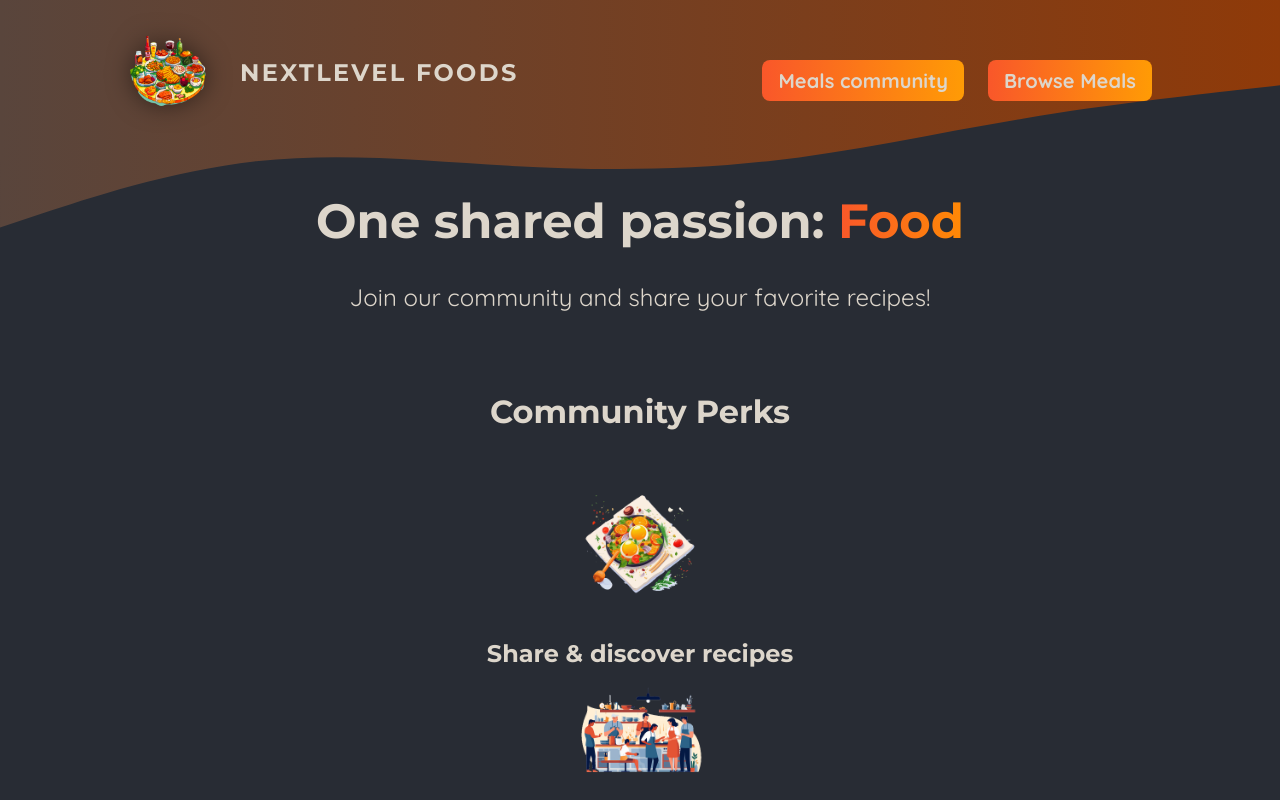
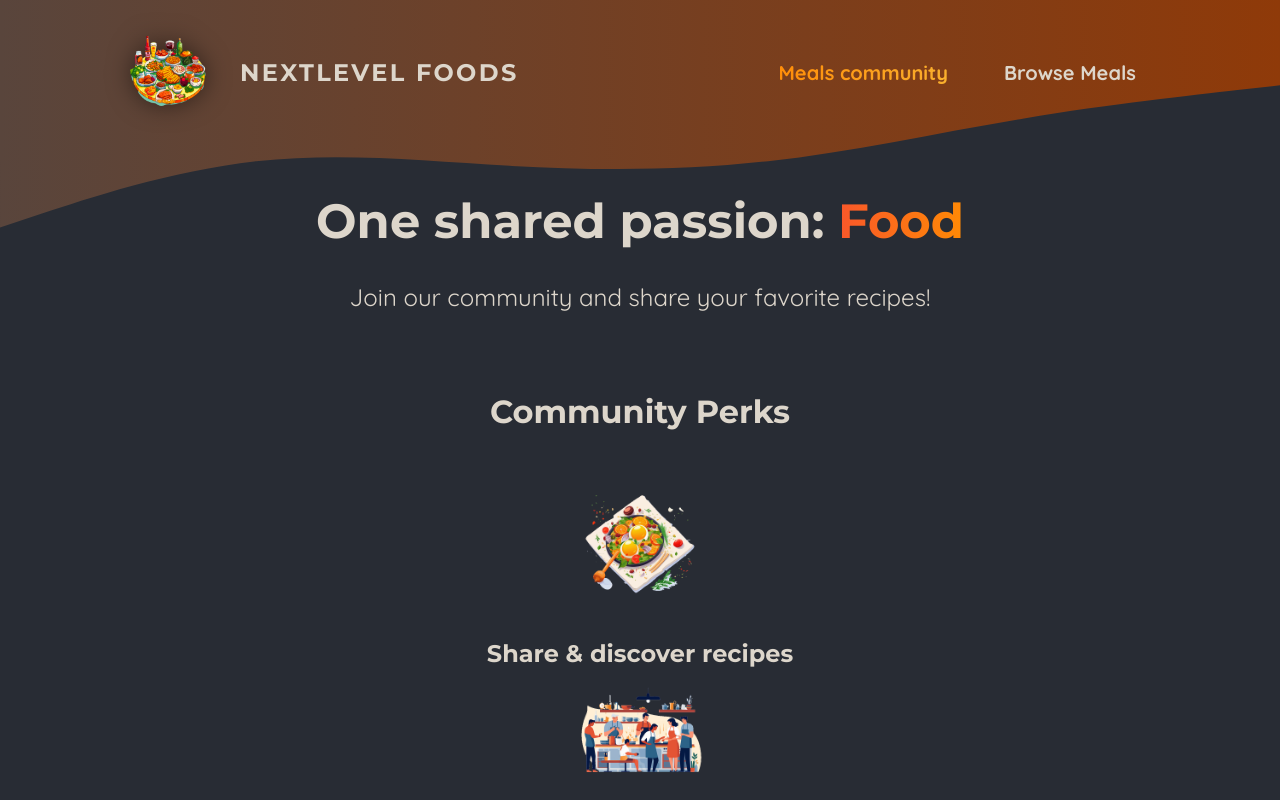
Before and after one commit to Muhammad0320/foodie, a Next.js app: page /community in a window 1280 px wide. Shown: the top 800 px of the page. Built offline with nearby package versions, Linux system fonts and the light colour scheme.

Commit message:
chore: update code

```diff
--- a/components/NavLink/NavLink.jsx
+++ b/components/NavLink/NavLink.jsx
@@ -4,15 +4,13 @@ import Link from "next/link";
 import { usePathname } from "next/navigation";
 
 function NavLink({ children, to }) {
-  const params = usePathname();
+  const path = usePathname();
 
   return (
     <Link
       href={to}
       className={
-        params.startsWith(to)
-          ? `${classes.active} ${classes.link}`
-          : classes.link
+        path.startsWith(to) ? `${classes.active} ${classes.link}` : classes.link
       }
     >
       {children}
--- a/components/NavLink/NavLink.module.css
+++ b/components/NavLink/NavLink.module.css
@@ -1,15 +1,23 @@
 .link {
-  display: inline-block;
-  margin-top: 1rem;
+  text-decoration: none;
+  color: #ddd6cb;
+  font-weight: bold;
   padding: 0.5rem 1rem;
   border-radius: 0.5rem;
-  background: linear-gradient(90deg, #f9572a, #ff9b05);
-  color: #ffffff;
-  font-weight: bold;
-  text-decoration: none;
 }
 
 .link:hover,
 .link:active {
-  background: linear-gradient(90deg, #fd4715, #f9b241);
+  background: linear-gradient(90deg, #ff8a05, #f9b331);
+  background-clip: text;
+  -webkit-background-clip: text;
+  -webkit-text-fill-color: transparent;
+  text-shadow: 0 0 18px rgba(248, 190, 42, 0.8);
 }
+
+.active {
+  background: linear-gradient(90deg, #ff8a05, #f9b331);
+  background-clip: text;
+  -webkit-background-clip: text;
+  -webkit-text-fill-color: transparent;
+}
```
